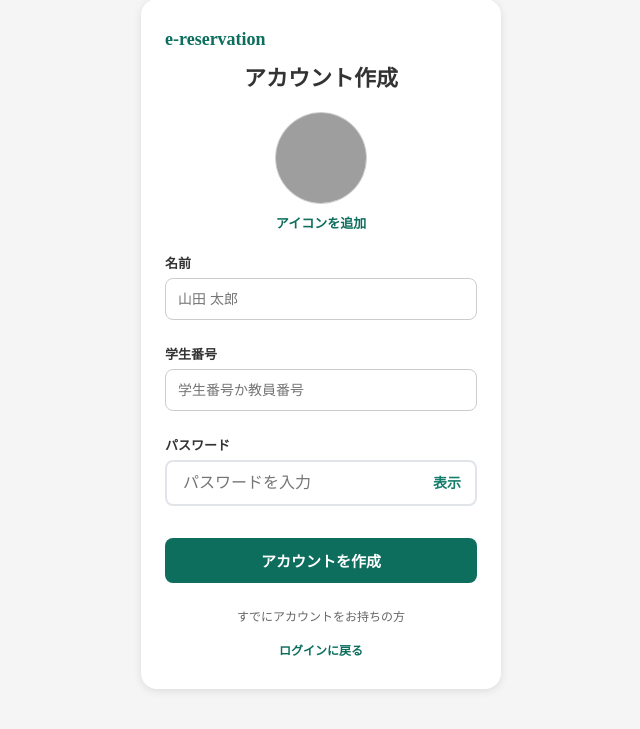
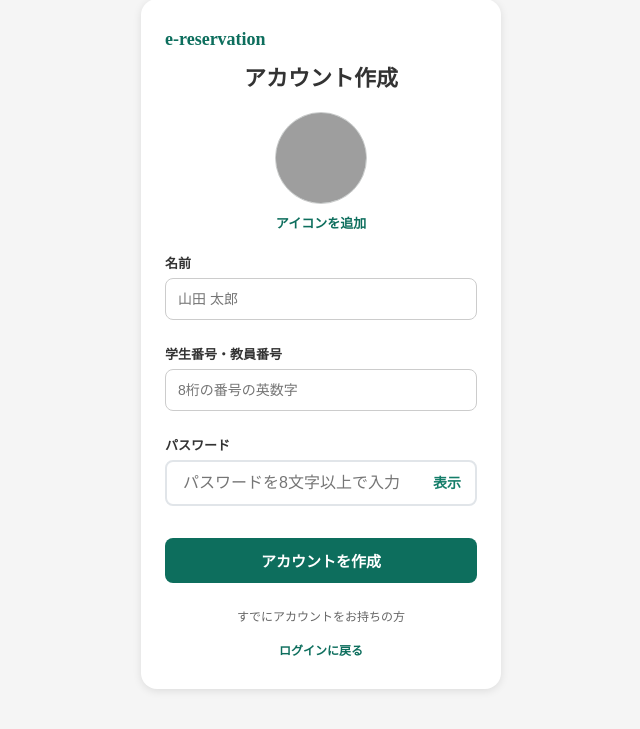
Before and after one commit to Y-yuhi-047/e-reservation2026, a PHP site: page /account_create_input.php in a window 1280 px wide. Shown: the part 56-785 px from the top of the page, without its empty margins (319-959 px from the left). Run offline with PHP 8.4, Linux system fonts and the light colour scheme; grey boxes are pictures that could not be loaded.

Commit message:
テスト

```diff
--- a/account_create_input.php
+++ b/account_create_input.php
@@ -92,15 +92,15 @@ if ($_SERVER['REQUEST_METHOD'] === 'POST') {
 
             <!-- 学生番号 -->
             <div class="form-group">
-                <label for="studentId">学生番号</label>
-                <input type="text" id="studentId" name="student_id" placeholder="学生番号か教員番号" required>
+                <label for="studentId">学生番号・教員番号</label>
+                <input type="text" id="studentId" name="student_id" placeholder="8桁の番号の英数字" required>
             </div>
 
             <!-- パスワード -->
             <div class="form-group">
                 <label for="password">パスワード</label>
                 <div class="password-wrapper">
-                    <input type="password" id="password" name="password" class="form-control" placeholder="パスワードを入力" required>
+                    <input type="password" id="password" name="password" class="form-control" placeholder="パスワードを8文字以上で入力" required>
                     <button type="button" id="togglePassword" class="btn-toggle-password">表示</button>
                 </div>
             </div>
```
Also changed, not shown: account_create_output.php (+20 -14 lines), uploads/user_0065b889a80d365a83c86c4abaed7ff2.png (deleted), uploads/user_ec995d9c3f67ad857fee2e1633a5fc7a.png (added).
